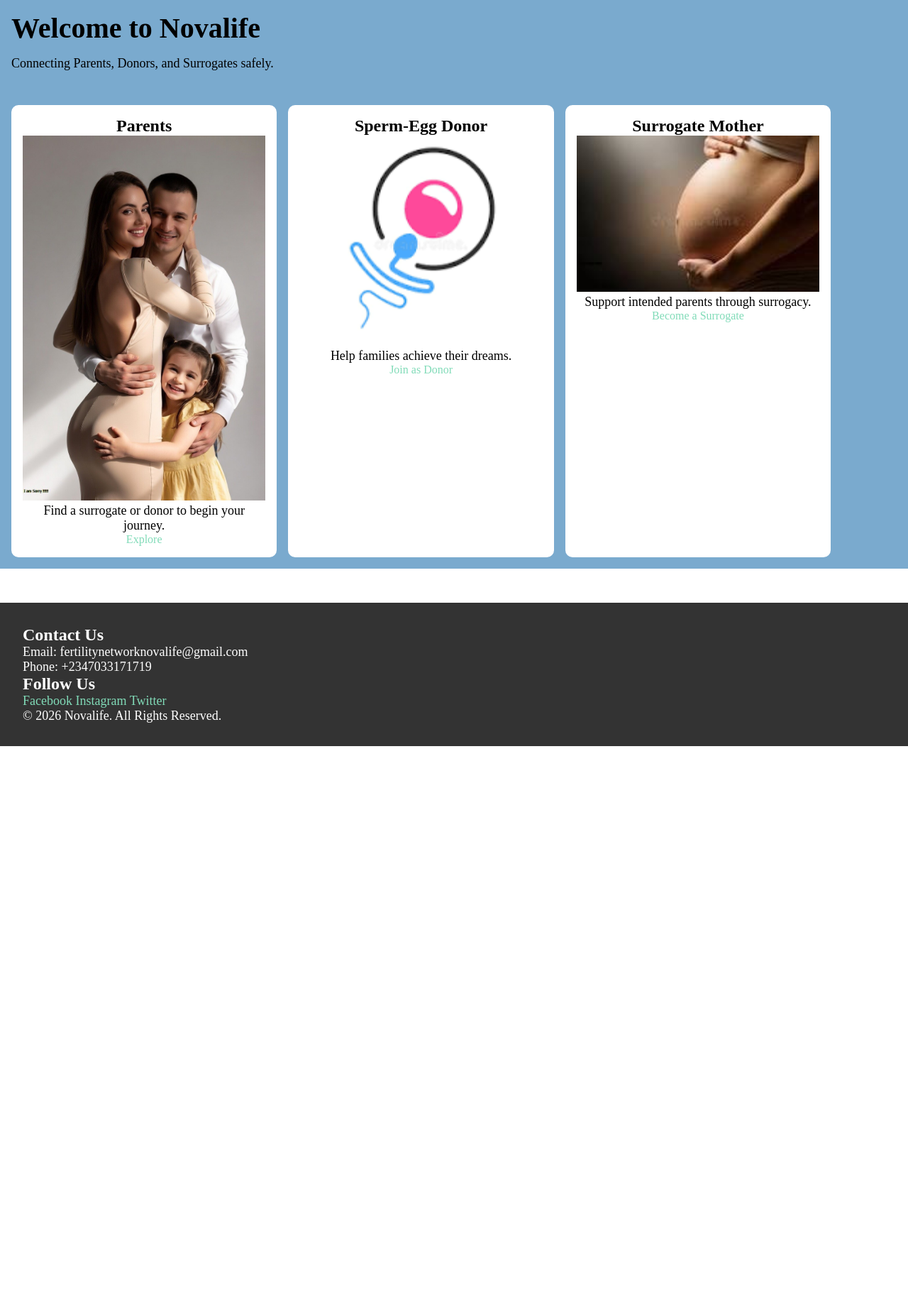
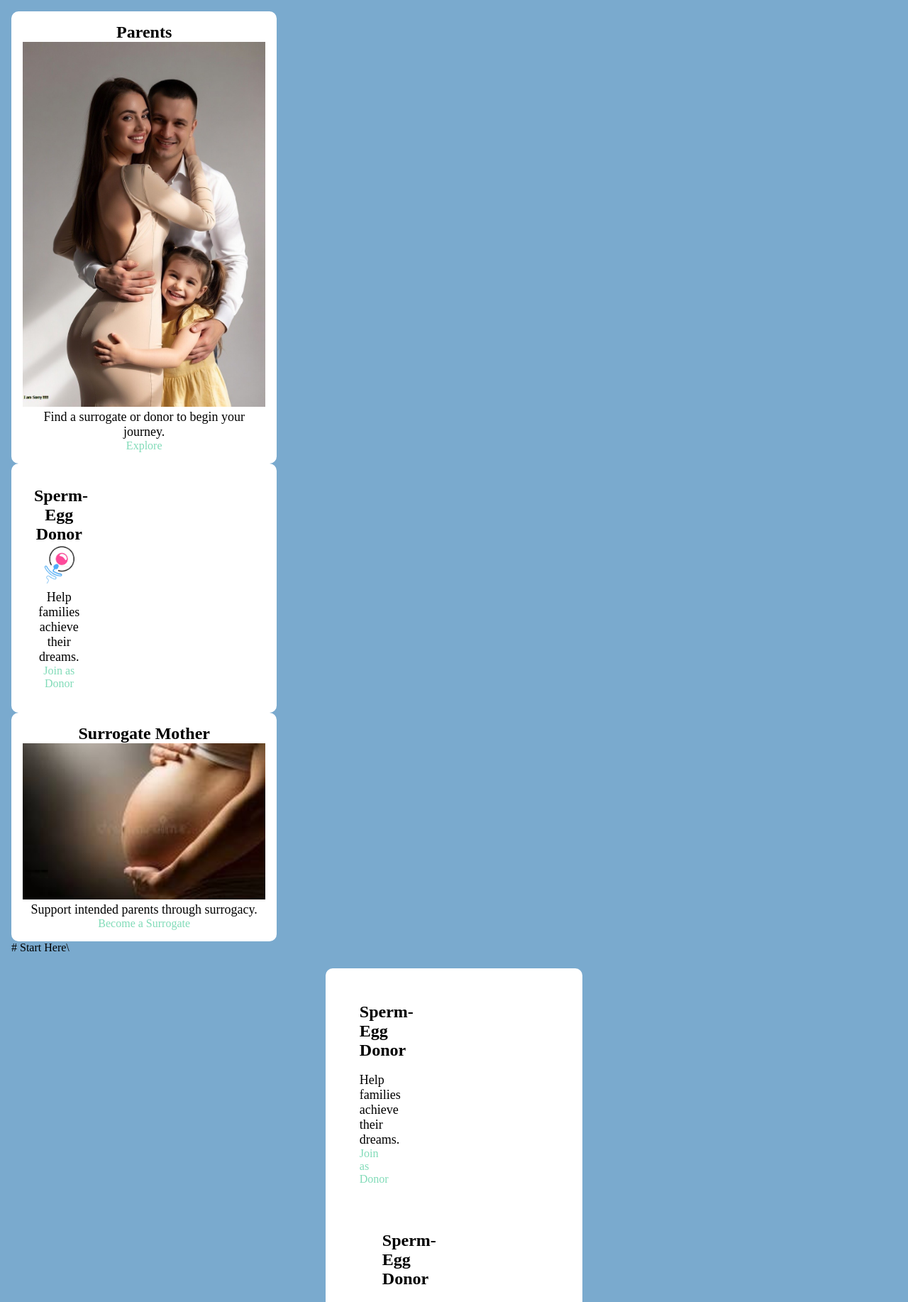
Before and after one commit to ugbana1/Novalife_Fertility_Network, a Django app: page / in a window 1280 px wide. Shown: the part 42-1876 px from the top of the page at 71% size. Before the commit the page ends 1093 px from the top, so only its background shows below. Run offline with Django 5.2, Linux system fonts and the light colour scheme.

Commit message:
Update home.html

```diff
--- a/templates/home.html
+++ b/templates/home.html
@@ -6,21 +6,53 @@ Home
 
 {% block content %}
 
-<section>
-    <h1>Welcome to Novalife</h1>
-    <p>Connecting Parents, Donors, and Surrogates safely.</p>
 
-    <div class="card-grid">
 
     <div class="card">
-
         <h2>Parents</h2>
             <img src="media/parent1.jpg" alt="A parents" style="width:100%; height:auto;">
 
             <p>Find a surrogate or donor to begin your journey.</p>
             <a href="{% url 'users:register' %}">Explore</a>
         </div>
+    </div>
 
+    <div class="card">
+         <div class="card">
+            <h2>Sperm-Egg Donor</h2>
+            <img src="media/spermegg1.jpg" alt="A picture egg donor" style="width:100%; height:auto;">
+
+            <p>Help families achieve their dreams.</p>
+            <a href="{% url 'users:register' %}">Join as Donor</a>
+        </div>
+    </div>
+
+    <div class="card">
+        <h2>Surrogate Mother</h2>
+            <img src="media/pregnantwoma.jpg" alt="A surrogate mother" style="width:100%; height:auto;">
+
+            <p>Support intended parents through surrogacy.</p>
+            <a href="{% url 'users:register' %}">Become a Surrogate</a>
+    </div>
+
+</div>
+    # Start Here\
+
+<div class="card-container">
+
+    <div class="card">
+         <div class="card">
+         <div class="card">
+            <h2>Sperm-Egg Donor</h2>
+            <img src="media/spermegg1.jpg" alt="A picture egg donor" style="width:100%; height:auto;">
+
+            <p>Help families achieve their dreams.</p>
+            <a href="{% url 'users:register' %}">Join as Donor</a>
+
+    </div>
+
+    <div class="card">
+         <div class="card">
          <div class="card">
             <h2>Sperm-Egg Donor</h2>
             <img src="media/spermegg1.jpg" alt="A picture egg donor" style="width:100%; height:auto;">
@@ -38,6 +70,7 @@ Home
     </div>
 
 </div>
+
 </section>
 
 {% endblock %}
```
Lines whose indentation alone changed are shown as unchanged.
